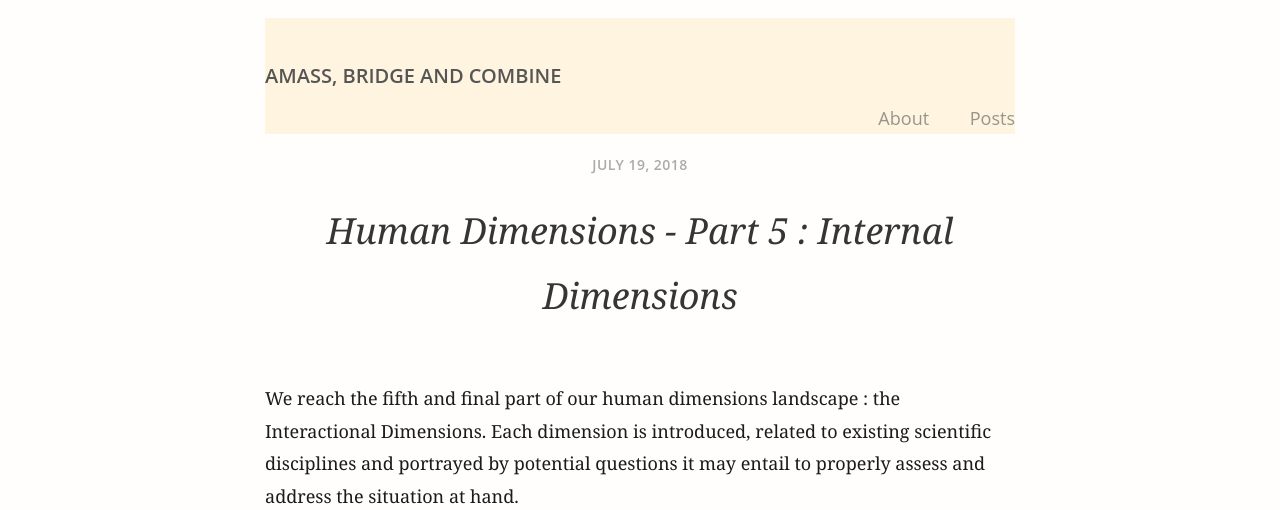
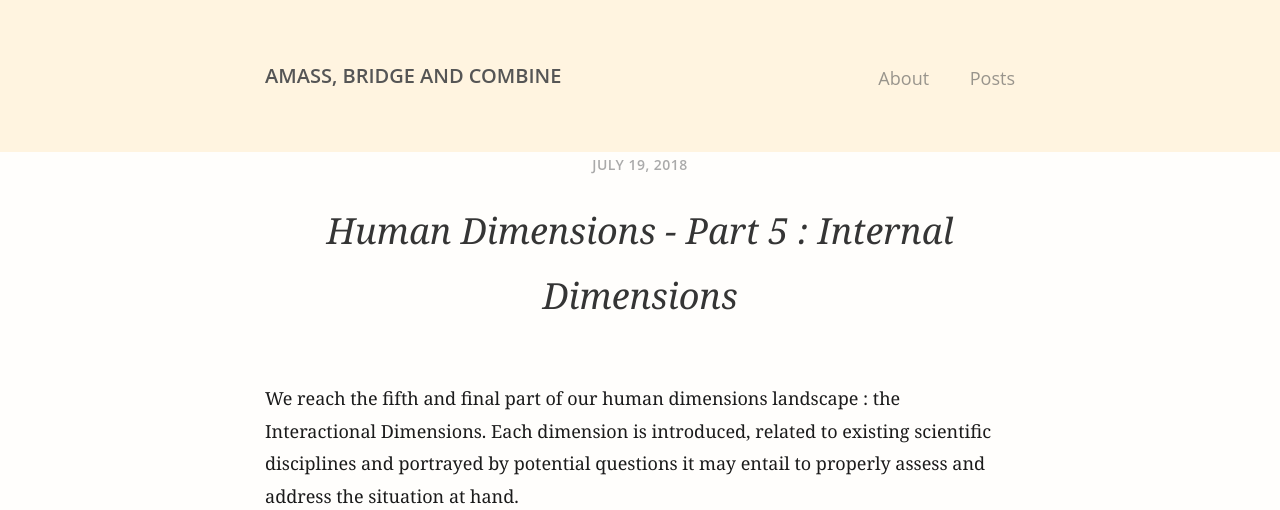
Before and after one commit to sunnyoaks/portfolio, a Jekyll site: the page built from index.html, in a window 1280 px wide. Shown: the top 510 px of the page. Built offline with Jekyll 4.4.1, drawn with Linux system fonts in a browser that asks for light colours; the list of posts is cut into pages by our own code; grey boxes are pictures that could not be loaded.

Commit message:
Colour navigation

```diff
--- a/_sass/ambridge/_layout.scss
+++ b/_sass/ambridge/_layout.scss
@@ -16,13 +16,14 @@ footer,
 .nav {
   box-shadow: 0 2px 2px -2px $shadow-color;
   overflow: auto;
+  background-color: $cream;
+  padding: 40px 0 40px 0;
 
   &-container {
     margin: 1rem auto;
     position: relative;
     text-align: center;
-    background-color: $cream;
-    padding: 40px 0 40px 0;
+
   }
 
   &-title {
```
